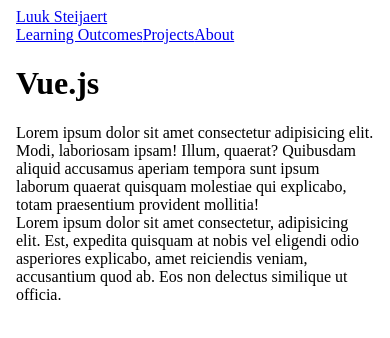
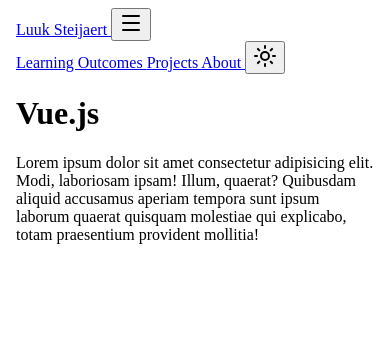
Before and after one commit to LuukyPuuky/Portfolio2.1, a Nuxt app: page / in a window 390 px wide. Shown: the top 338 px of the page. Built offline with nearby package versions, Linux system fonts and the light colour scheme.

Commit message:
added darkmodeToggle component, changed navbar to have hamburger menu

```diff
--- a/app.vue
+++ b/app.vue
@@ -17,11 +17,6 @@ import Navbar from "./components/Navbar.vue";
       ipsam! Illum, quaerat? Quibusdam aliquid accusamus aperiam tempora sunt
       ipsum laborum quaerat quisquam molestiae qui explicabo, totam praesentium
       provident mollitia!
-    </div>
-    <div class="h-100">
-      Lorem ipsum dolor sit amet consectetur, adipisicing elit. Est, expedita
-      quisquam at nobis vel eligendi odio asperiores explicabo, amet reiciendis
-      veniam, accusantium quod ab. Eos non delectus similique ut officia.
     </div>
   </body>
 </template>
--- /dev/null
+++ b/components/DarkmodeToggle.vue
@@ -0,0 +1,24 @@
+<script setup>
+const isOpen = ref(false);
+const isDark = ref(false);
+
+// Toggle Dark Mode
+const toggleDarkMode = () => {
+  isDark.value = !isDark.value;
+  if (isDark.value) {
+    document.documentElement.classList.add("dark");
+    localStorage.setItem("theme", "dark");
+  } else {
+    document.documentElement.classList.remove("dark");
+    localStorage.setItem("theme", "light");
+  }
+};
+
+// Check local storage on mount
+onMounted(() => {
+  if (localStorage.getItem("theme") === "dark") {
+    isDark.value = true;
+    document.documentElement.classList.add("dark");
+  }
+});
+</script>
--- a/components/Navbar.vue
+++ b/components/Navbar.vue
@@ -1,20 +1,58 @@
+<script setup>
+import { ref, onMounted } from "vue";
+import { Sun, Moon, Menu, X } from "lucide-vue-next";
+
+import { toggleDarkMode } from "./DarkmodeToggle";
+</script>
+
 <template>
-  <div class="container pt-8 sticky top-0">
+  <div class="container flex justify-center pt-8 sticky top-0">
     <nav
-      class="flex items-center justify-between p-4 mx-6 gap-8 border border-white/20 rounded-full backdrop-blur-md bg-transparent sticky top-0 z-50"
+      class="relative flex flex-col md:flex-row items-center rounded-4xl justify-between px-6 py-2 border border-gray-300 dark:border-white/20 backdrop-blur-md bg-transparent top-0 z-50"
+      :class="{
+        'rounded-4xl': !isOpen,
+        'rounded-4xl': isOpen,
+      }"
     >
-      <a href="/" class="text-lg font-medium font-Roboto text-gray-500">
-        Luuk Steijaert
-      </a>
-      <div class="flex gap-8">
+      <!-- Top Section (Logo & Hamburger) -->
+      <div class="flex w-full justify-between items-center gap-8">
+        <!-- Logo -->
+        <a
+          href="/"
+          class="text-lg font-medium font-Roboto text-gray-500 dark:text-white"
+        >
+          Luuk Steijaert
+        </a>
+
+        <!-- Hamburger Icon -->
+        <button @click="isOpen = !isOpen" class="md:hidden focus:outline-none">
+          <Menu v-if="!isOpen" class="w-8 h-8 text-gray-500 dark:text-white" />
+          <X v-else class="w-8 h-8 text-gray-500 dark:text-white" />
+        </button>
+      </div>
+
+      <!-- Navigation Links -->
+      <div
+        class="flex flex-col md:flex-row md:items-center justify-center gap-4 md:gap-8 mt-4 md:mt-0 z-50"
+        :class="{ flex: isOpen, hidden: !isOpen, 'md:flex': true }"
+      >
         <a
           v-for="(item, index) in navItems"
           :key="index"
           :href="item.url"
-          class="text-lg font-medium text-gray-500 hover:text-amber-300 font-Roboto hover:underline"
+          class="relative text-lg font-medium text-gray-500 dark:text-white hover:text-white font-Roboto group z-50"
         >
           {{ item.label }}
+          <span
+            class="absolute left-0 bottom-0.5 w-full h-0.5 bg-purple-400 origin-left scale-x-0 transition-transform duration-500 ease-in-out group-hover:scale-x-100"
+          ></span>
         </a>
+
+        <!-- Dark Mode Toggle -->
+        <button @click="toggleDarkMode" class="focus:outline-none">
+          <Sun v-if="!isDark" class="w-6 h-6 text-gray-500 dark:text-white" />
+          <Moon v-else class="w-6 h-6 text-gray-500 dark:text-white" />
+        </button>
       </div>
     </nav>
   </div>
```
